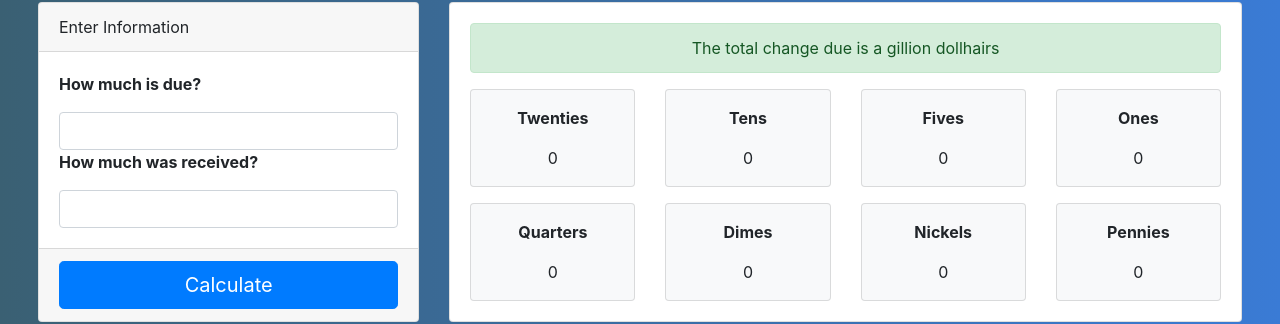
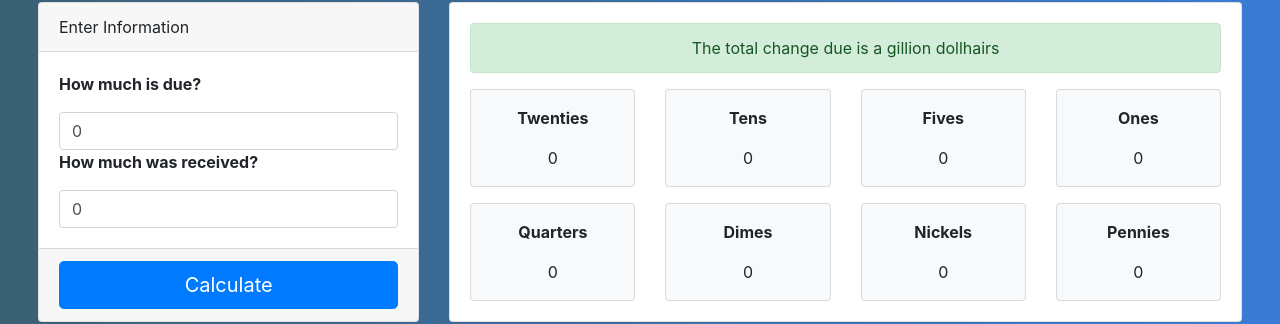
Before and after one commit to DRodriguez88/startnow-react100-change-calculator, a React app: page / in a window 1280 px wide. Shown: the part 127-451 px from the top of the page. Built offline with nearby package versions, Linux system fonts and the light colour scheme.

Commit message:
handleChange works

```diff
--- a/src/app.jsx
+++ b/src/app.jsx
@@ -3,7 +3,32 @@ import React, { Component } from 'react';
 class App extends Component {
   constructor(props) {
     super(props);
+    this.state = {
+      inputRec: 0,
+      inputDue: 0,
+      totalChange: 0,
+      twenties: 0,
+      tens: 0,
+      fives: 0,
+      ones: 0,
+      quarters: 0,
+      dimes: 0,
+      nickels: 0,
+      pennies: 0,
+    }
+    this.handleChange = this.handleChange.bind(this)
   }
+
+  handleChange(e){
+    this.setState({
+      [e.target.name]: e.target.value
+    }, () => console.log(this.state))
+  }
+
+  handleClick(e){
+
+  }
+
 
   render() {
     return (
@@ -21,12 +46,12 @@ class App extends Component {
               </div>
               <div className="card-body">
                 <p className="font-weight-bold">How much is due?</p>
-                <input id="due" className="form-control"/>
+                <input name="inputDue" defaultValue="0" onChange={this.handleChange} className="form-control"/>
                 <p className="font-weight-bold">How much was received?</p>
-                <input id="received" className="form-control"/>
+                <input name="inputRec" defaultValue="0" onChange={this.handleChange} className="form-control"/>
               </div>
               <div className="card-footer">
-                <button className="btn btn-primary btn-lg btn-block">Calculate</button>
+                <button onClick={this.handleClick} className="btn btn-primary btn-lg btn-block">Calculate</button>
               </div>
             </div>
           </div>
```
